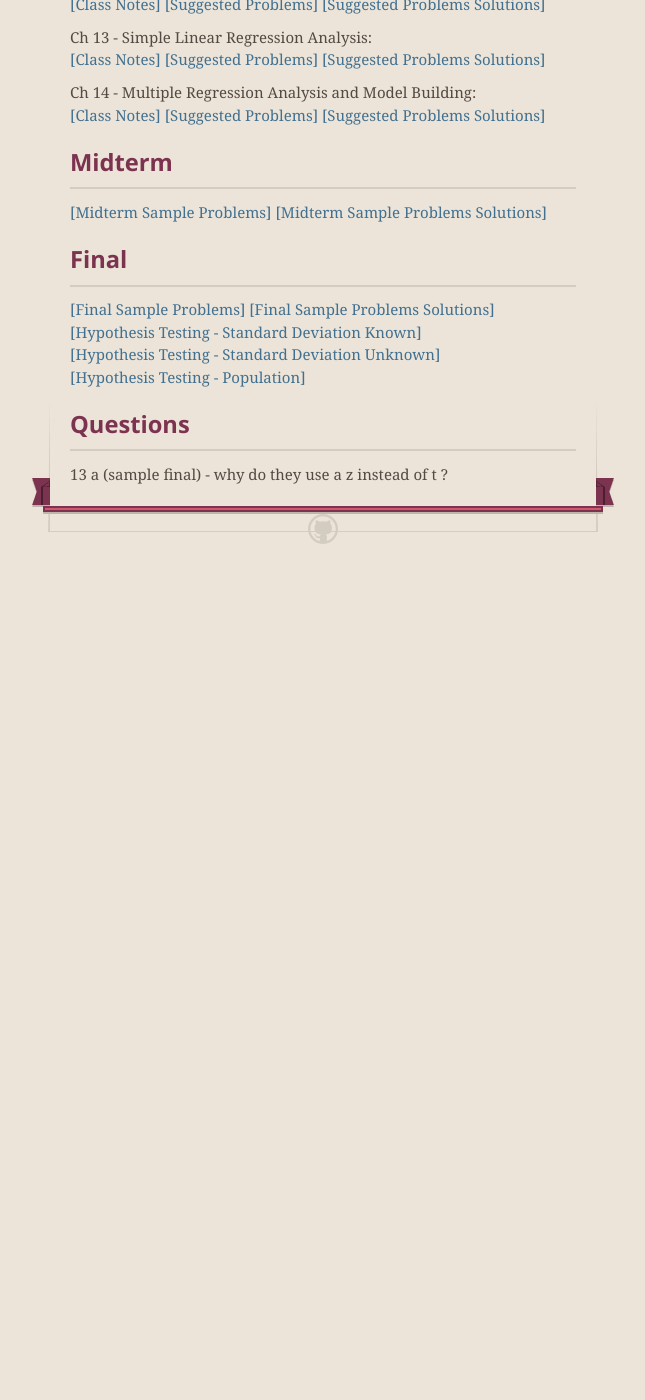
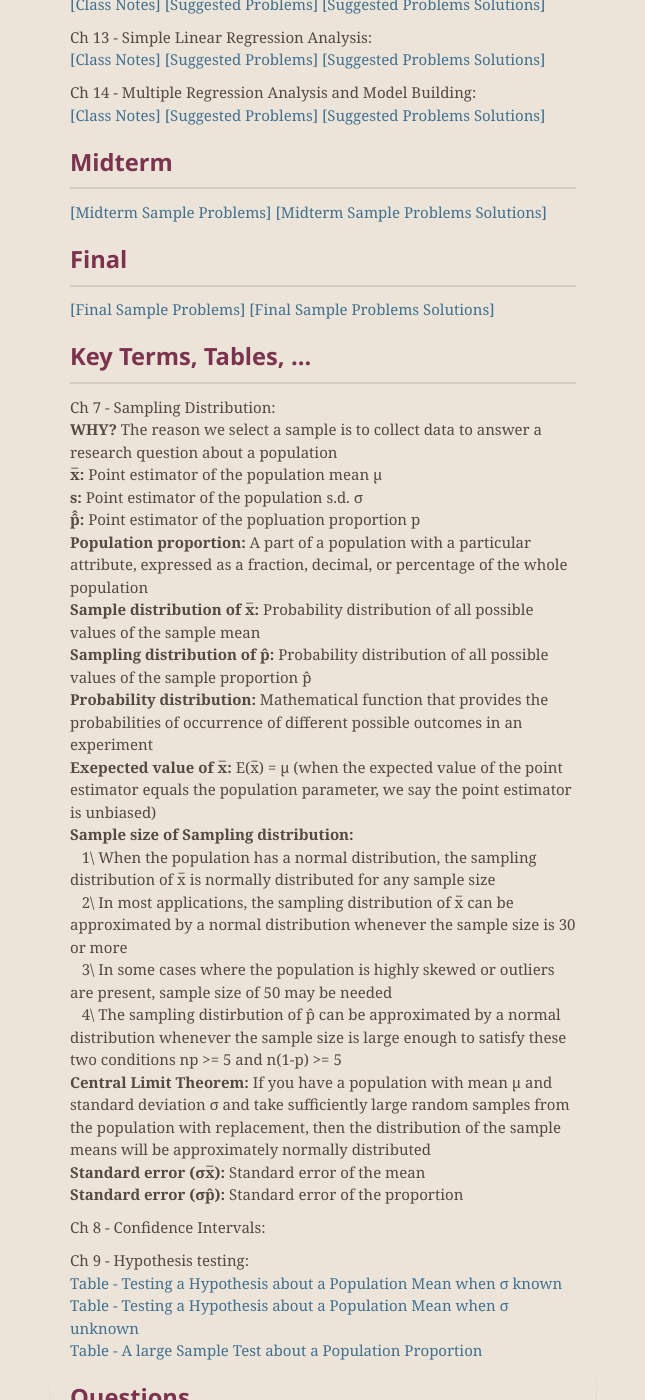
Before and after one commit to kishan-patel/kishan-patel.github.io, a Jekyll site: the page built from _posts/2018-03-06-comm-215.md, in a window 1280 px wide and 1400 px high, scrolled down 995 px. Shown: the whole window, without its empty margins (317-962 px from the left). Built offline with Jekyll 4.4.1, drawn with Linux system fonts in a browser that asks for light colours; nearby versions of some CDN libraries; before the commit the page ends 1579 px from its top, so only the background shows below that; some of the changed text lies outside the part shown.

Commit message:
add comm 215 content

```diff
--- a/_posts/2018-03-06-comm-215.md
+++ b/_posts/2018-03-06-comm-215.md
@@ -22,8 +22,7 @@ Let's test some inline math int $\int_{a}^{b} x^2 dx$
 
 [[Z & T Tables]]({{site.url}}/assets/pdf/comm-215/z-and-t-tables.pdf)
 [[Formula Sheet]]({{site.url}}/assets/pdf/comm-215/final-formula-sheet.pdf)
-<a href="https://econcordialti.mhcampus.com/Pages/MyClasses.aspx?sso=1&ActivityId=Req04f051l02j07lrmlpn78ej3">[E-Book]</a>
-
+[[Standard Normal Distribution]]({{site.url}}/assets/pdf/comm-215/standard-normal-distribution.jpg)
 
 ## Notes + Suggested Problems
 
@@ -109,9 +108,35 @@ Ch 14 - Multiple Regression Analysis and Model Building:
 
 [[Final Sample Problems]]({{site.url}}/assets/pdf/comm-215/final/final-sample-problems.pdf)
 [[Final Sample Problems Solutions]]({{site.url}}/assets/pdf/comm-215/final/final-sample-problems-solutions.pdf)
-[[Hypothesis Testing - Standard Deviation Known]]({{site.url}}/assets/pdf/comm-215/hypothesis-testing-sigma-known.png)
-[[Hypothesis Testing - Standard Deviation Unknown]]({{site.url}}/assets/pdf/comm-215/hypothesis-testing-sigma-unknown.png)
-[[Hypothesis Testing - Population]]({{site.url}}/assets/pdf/comm-215/hypothesis-testing-population-proportion.png)
+
+## Key Terms, Tables, ...
+
+Ch 7 - Sampling Distribution:
+<strong>WHY?</strong> The reason we select a sample is to collect data to answer a research question about a population
+<strong>x̅:</strong> Point estimator of the population mean μ
+<strong>s:</strong> Point estimator of the population s.d. σ
+<strong>p̂̂:</strong> Point estimator of the popluation proportion p
+<strong>Population proportion:</strong> A part of a population with a particular attribute, expressed as a fraction, decimal, or percentage of the whole population
+<strong>Sample distribution of x̅:</strong> Probability distribution of all possible values of the sample mean
+<strong>Sampling distribution of p̂:</strong> Probability distribution of all possible values of the sample proportion p̂
+<strong>Probability distribution:</strong> Mathematical function that provides the probabilities of occurrence of different possible outcomes in an experiment
+<strong>Exepected value of x̅:</strong> E(x̅) = μ (when the expected value of the point estimator equals the population parameter, we say the point estimator is unbiased)
+<strong>Sample size of Sampling distribution:</strong>
+&nbsp;&nbsp; 1\ When the population has a normal distribution, the sampling distribution of x̅ is normally distributed for any sample size
+&nbsp;&nbsp; 2\ In most applications, the sampling distribution of x̅ can be approximated by a normal distribution whenever the sample size is 30 or more
+&nbsp;&nbsp; 3\ In some cases where the population is highly skewed or outliers are present, sample size of 50 may be needed
+&nbsp;&nbsp; 4\ The sampling distirbution of p̂ can be approximated by a normal distribution whenever the sample size is large enough to satisfy these two conditions np >= 5 and n(1-p) >= 5
+<strong>Central Limit Theorem:</strong> If you have a population with mean μ and standard deviation σ and take sufficiently large random samples from the population with replacement, then the distribution of the sample means will be approximately normally distributed
+<strong>Standard error (σx̅):</strong> Standard error of the mean
+<strong>Standard error (σp̂):</strong> Standard error of the proportion
+
+Ch 8 - Confidence Intervals:
+
+
+Ch 9 - Hypothesis testing:
+[Table - Testing a Hypothesis about a Population Mean when σ known]({{site.url}}/assets/pdf/comm-215/hypothesis-testing-sigma-known.png)
+[Table - Testing a Hypothesis about a Population Mean when σ unknown]({{site.url}}/assets/pdf/comm-215/hypothesis-testing-sigma-unknown.png)
+[Table - A large Sample Test about a Population Proportion]({{site.url}}/assets/pdf/comm-215/hypothesis-testing-population-proportion.png)
 
 ## Questions
 13 a (sample final) - why do they use a z instead of t ?
```
Also changed, not shown: assets/pdf/comm-215/standard-normal-distribution.jpg (added), 3 other files.
